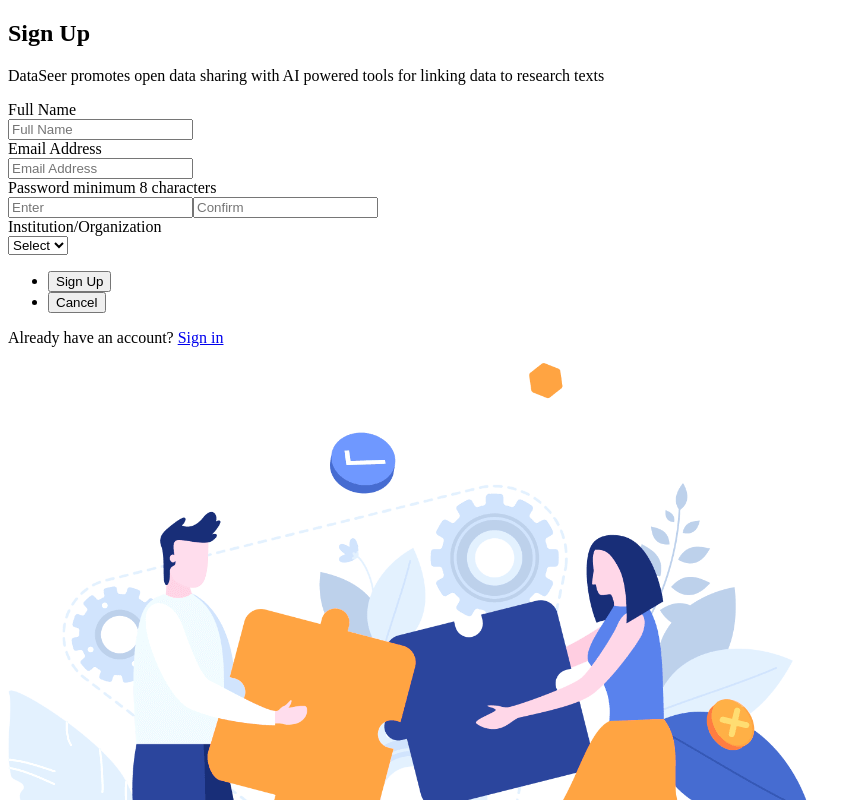
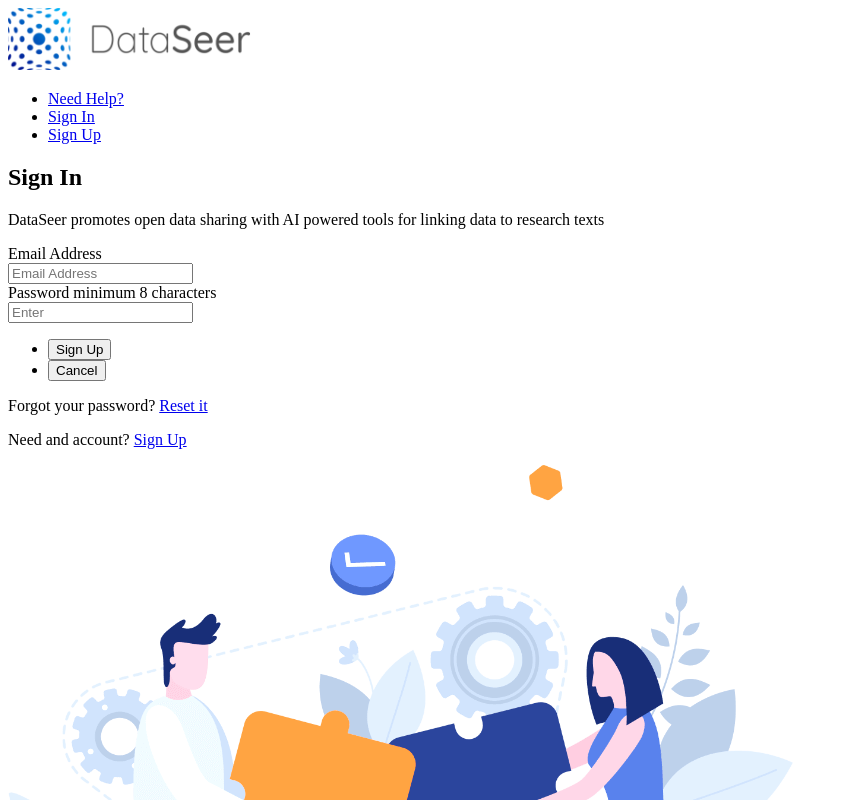
Before and after one commit to DataSeer/dataseer-gui, a Vue app: page /#/sign-in in a window 1280 px wide. Before the commit this address led to /#/sign-up. Shown: the top 800 px of the page, without its empty margins (0-861 px from the left). Built offline with nearby package versions, Linux system fonts and the light colour scheme.

Commit message:
Add header

```diff
--- a/src/App.vue
+++ b/src/App.vue
@@ -1,11 +1,19 @@
 <template>
 	<div id="app">
+		<Header></Header>
+
 		<router-view></router-view>
 	</div>
 </template>
 
 <script>
+import Header from './components/header/header.vue'
+
 export default {
 	name: 'App',
+
+	components: {
+		Header,
+	}
 }
 </script>
--- a/src/blocks/form-sign-in/form-sign-in.vue
+++ b/src/blocks/form-sign-in/form-sign-in.vue
@@ -1,8 +1,9 @@
 <template>
 	<div class="form">
-		<form action="?" method="post">
+		<form action="?" method="post" @submit.prevent="submit">
 			<div class="form__head">
 				<h2>Sign In</h2>
+
 				<p>DataSeer promotes open data sharing with AI powered tools for linking data to research texts</p>
 			</div><!-- /.form__head -->
 
@@ -83,9 +84,17 @@
 	methods: {
 		submit() {
 			this.loading = true;
-			setTimeout(() => {
+			this.$v.$touch();
+
+			if (this.$v.$invalid) {
+				setTimeout(() => {
+					this.loading = false;
+					console.log('FAIL')
+				}, 500)
+			} else {
+				console.log('SUCCESS')
 				this.loading = false;
-			}, 500)
+			}
 		}
 	},
 }
--- a/src/blocks/form-sign-up/form-sign-up.vue
+++ b/src/blocks/form-sign-up/form-sign-up.vue
@@ -126,7 +126,6 @@
 		methods: {
 			submit() {
 				this.$v.$touch();
-				console.log(this.$v);
 				if (this.$v.$invalid) {
 					this.submitStatus = 'ERROR'
 				} else {
--- /dev/null
+++ b/src/components/header/header.vue
@@ -0,0 +1,41 @@
+<template>
+	<div class="header">
+		<div class="header__bar">
+			<Logo></Logo>
+
+			<nav class="header__nav">
+				<ul>
+					<li>
+						<a href="#">Need Help?</a>
+					</li>
+
+					<li>
+						<router-link to="/sign-in">
+							<Button href="/" alt>Sign In</Button>
+						</router-link>
+					</li>
+
+					<li>
+						<router-link to="/sign-up">
+							<Button href="/" alt>Sign Up</Button>
+						</router-link>
+					</li>
+				</ul>
+			</nav><!-- /.header__nav -->
+		</div><!-- /.header__bar -->
+	</div><!-- /.header -->
+</template>
+
+<script>
+import Button from '@/components/button/button';
+import Logo from '@/components/logo/logo';
+
+export default {
+	name: 'Header',
+
+	components: {
+		Button,
+		Logo
+	}
+}
+</script>
--- /dev/null
+++ b/src/components/logo/logo.vue
@@ -0,0 +1,11 @@
+<template>
+	<a href="#" class="logo">
+		<img src="@/assets/images/logo@2x.png" alt="">
+	</a>
+</template>
+
+<script>
+export default {
+	name: 'Logo',
+}
+</script>
```
Also changed, not shown: src/assets/images/logo.png (deleted), src/assets/images/logo@2x.png (added).
